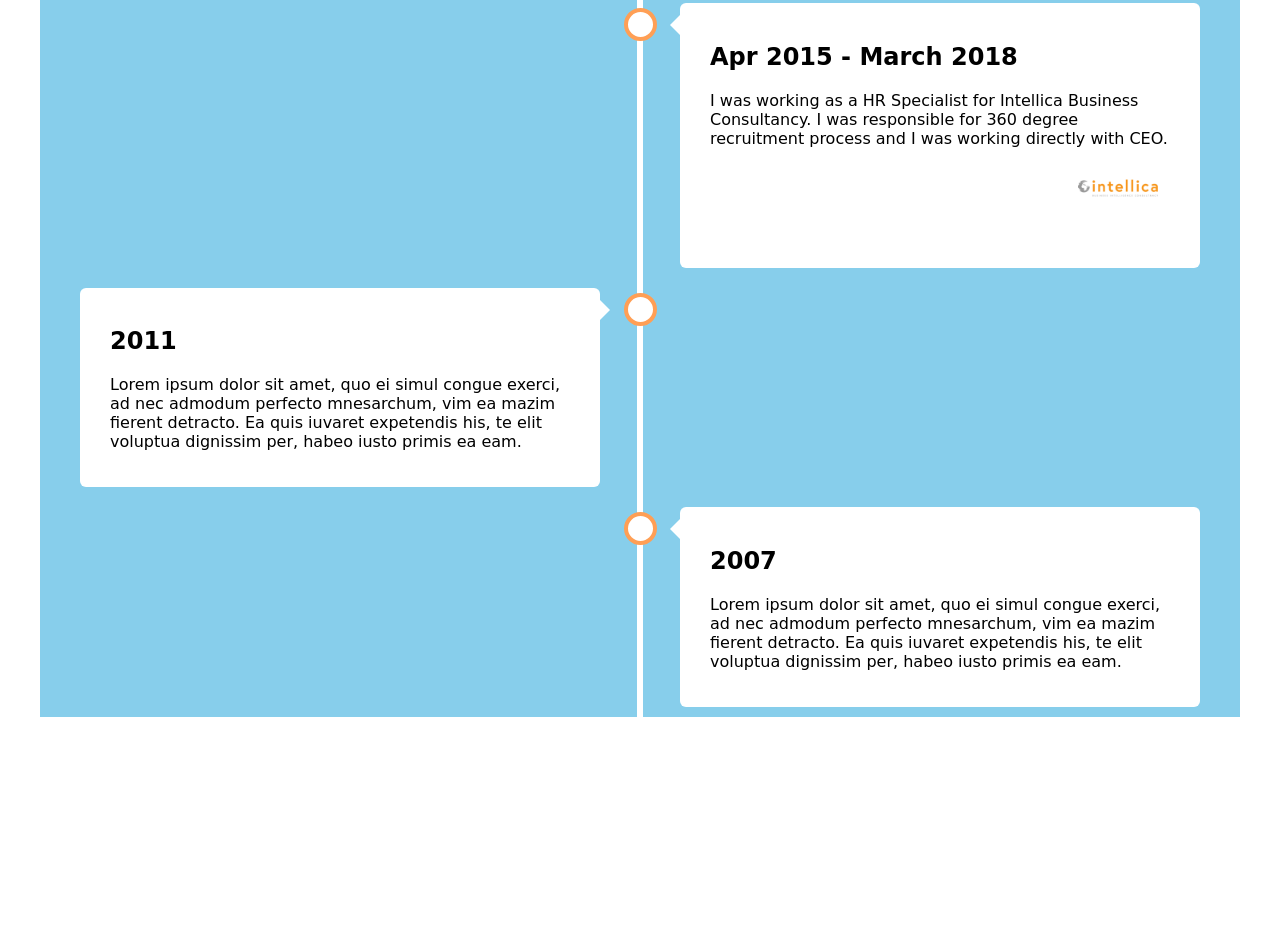
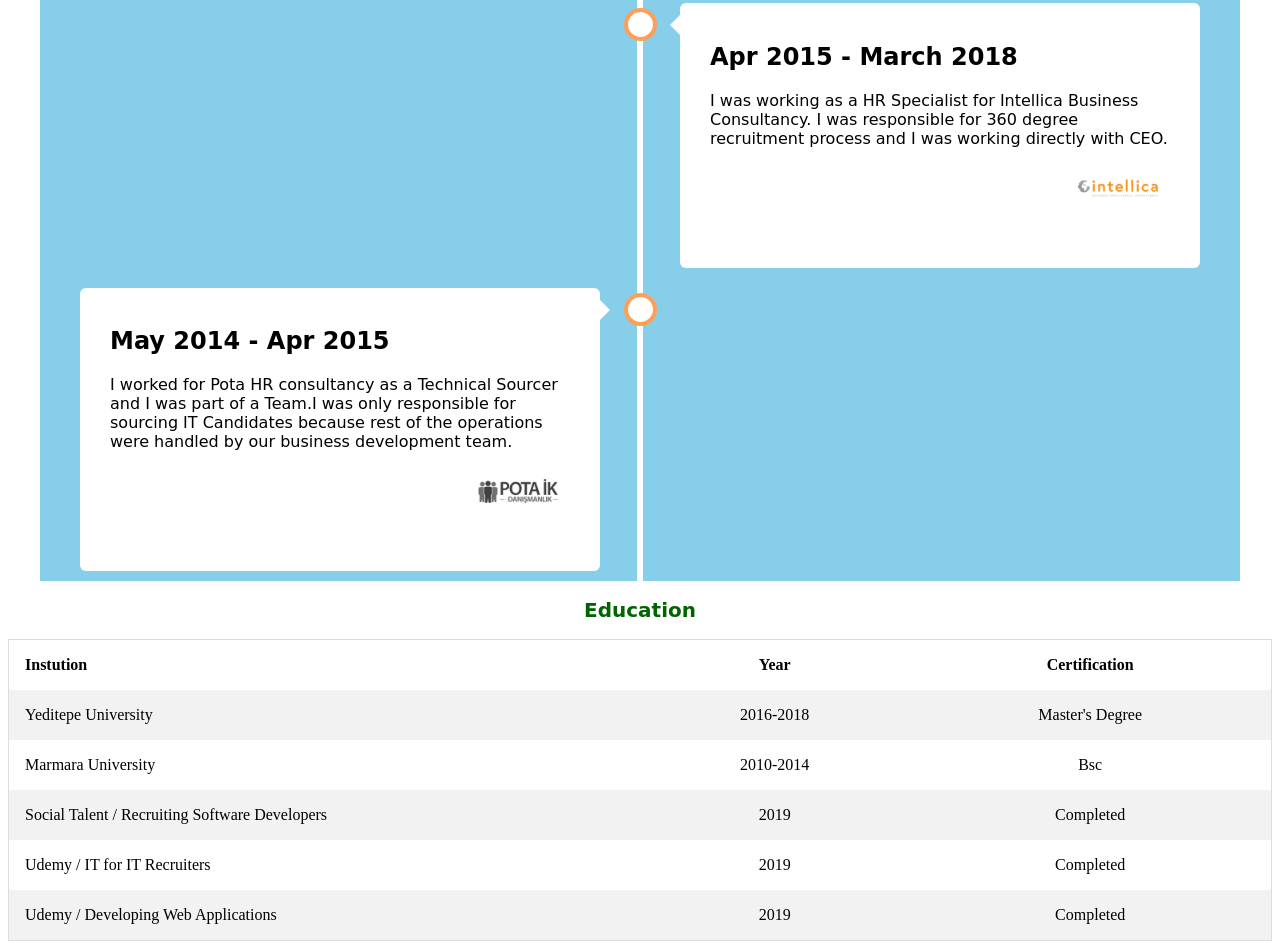
Before and after one commit to CansuKavukcu/cansukavukcu.github.io, a plain HTML site: page index.html in a window 1280 px wide. Shown: the part 2170-3119 px from the top of the page. Before the commit the page ends 2895 px from the top, so only its background shows below. Drawn offline with Linux system fonts and the light colour scheme.

Commit message:
summarize resume

```diff
--- a/index.css
+++ b/index.css
@@ -209,3 +209,30 @@ article p {
   .freelance {
       margin-left: 10%;
   }
+
+  table {
+    border-collapse: collapse;
+    border-spacing: 0;
+    width: 100%;
+    border: 1px solid #ddd;
+  }
+
+  th, td {
+    text-align: center;
+    padding: 16px;
+  }
+
+  th:first-child, td:first-child {
+    text-align: left;
+  }
+
+  tr:nth-child(even) {
+    background-color: #f2f2f2
+  }
+
+.edu {
+    text-align: center;
+    font-family: cursive;
+    color: darkgreen;
+    font-size: 20px ;
+}
--- a/index.html
+++ b/index.html
@@ -53,40 +53,94 @@
             <div class="container left">
                 <div class="content bilge-adam">
                     <h2>Jan 2020 - </h2>
-        <p>I'm working as a Senior Tech Sourcer for BilgeAdam Netherlands. I'm responsible for managing IT Talent pool and sourcing process.</p>
+                    <p>I'm working as a Senior Tech Sourcer for BilgeAdam Netherlands. I'm responsible for managing IT
+                        Talent pool and sourcing process.</p>
                 </div>
             </div>
             <div class="container right">
                 <div class="content">
                     <h2>Jan 2019 - Jan 2020</h2>
-        <p>I was working as a Freelance Tech Sourcer in the Netherlands for 3 different companies. <br><br><img class="freelance"src="img/UL.png" width="80px" height="80px"> <img class="freelance"src="img/VISA.png" width="80px" height="80px"> <img class="freelance" src="img/Spring.png" width="80px" height="80px"></p>
+                    <p>I was working as a Freelance Tech Sourcer in the Netherlands for 3 different companies.
+                        <br><br><img class="freelance" src="img/UL.png" width="80px" height="80px"> <img
+                            class="freelance" src="img/VISA.png" width="80px" height="80px"> <img class="freelance"
+                            src="img/Spring.png" width="80px" height="80px"></p>
                 </div>
             </div>
             <div class="container left">
                 <div class="content">
                     <h2>March 2018 - Nov 2018</h2>
-        <p>I was working for Garanti BBVA as a tech sourcer. My responsibility was finding talent in IT & Finance sector and creating a talent pool.<img class="single-image" src="img/Garanti.png" width="80px" height="80px"></p>
+                    <p>I was working for Garanti BBVA as a tech sourcer. My responsibility was finding talent in IT &
+                        Finance sector and creating a talent pool.<img class="single-image" src="img/Garanti.png"
+                            width="80px" height="80px"></p>
                 </div>
             </div>
             <div class="container right">
                 <div class="content">
                     <h2>Apr 2015 - March 2018</h2>
-        <p>I was working as a HR Specialist for Intellica Business Consultancy. I was responsible for 360 degree recruitment process and I was working directly with CEO. <img class="single-image" src="img/INTELLICA.png"  width="80px" height="80px"></p>
+                    <p>I was working as a HR Specialist for Intellica Business Consultancy. I was responsible for 360
+                        degree recruitment process and I was working directly with CEO. <img class="single-image"
+                            src="img/INTELLICA.png" width="80px" height="80px"></p>
                 </div>
             </div>
             <div class="container left">
                 <div class="content">
-        <h2>2011</h2>
-        <p>Lorem ipsum dolor sit amet, quo ei simul congue exerci, ad nec admodum perfecto mnesarchum, vim ea mazim fierent detracto. Ea quis iuvaret expetendis his, te elit voluptua dignissim per, habeo iusto primis ea eam.</p>
+                    <h2>May 2014 - Apr 2015</h2>
+                    <p>I worked for Pota HR consultancy as a Technical Sourcer and I was part of a Team.I was only
+                        responsible for sourcing IT Candidates because rest of the operations were handled by our
+                        business development team.<img class="single-image" src="img/POTAIK.png" width="80px"
+                            height="80px"></p>
+                    </p>
                 </div>
             </div>
-    <div class="container right">
-      <div class="content">
-        <h2>2007</h2>
-        <p>Lorem ipsum dolor sit amet, quo ei simul congue exerci, ad nec admodum perfecto mnesarchum, vim ea mazim fierent detracto. Ea quis iuvaret expetendis his, te elit voluptua dignissim per, habeo iusto primis ea eam.</p>
+
         </div>
-    </div>
-  </div>
+
+    </section>
+
+    <section id="education">
+
+        <h2 class="edu">Education</h2>
+
+        <table>
+            <tr>
+                <th style="width:50%">Instution</th>
+                <th>Year</th>
+                <th>Certification</th>
+            </tr>
+            <tr>
+                <td>Yeditepe University</td>
+                <td>2016-2018</td>
+                <td>Master's Degree</td>
+            </tr>
+            <tr>
+                <td>Marmara University</td>
+                <td>2010-2014</td>
+                <td>Bsc</td>
+            </tr>
+            <tr>
+                <td>Social Talent / Recruiting Software Developers</td>
+                <td>2019</td>
+                <td>Completed</td>
+            </tr>
+            <tr>
+                <td>Udemy / IT for IT Recruiters</td>
+                <td>2019</td>
+                <td>Completed</td>
+            </tr>
+            <tr>
+                <td>Udemy / Developing Web Applications</td>
+                <td>2019</td>
+                <td>Completed</td>
+            </tr>
+        </table>
+
+
+
+
+
+
+
+
 
     </section>
 
```
Also changed, not shown: img/POTAIK.png (added). Lines whose indentation alone changed are shown as unchanged.
